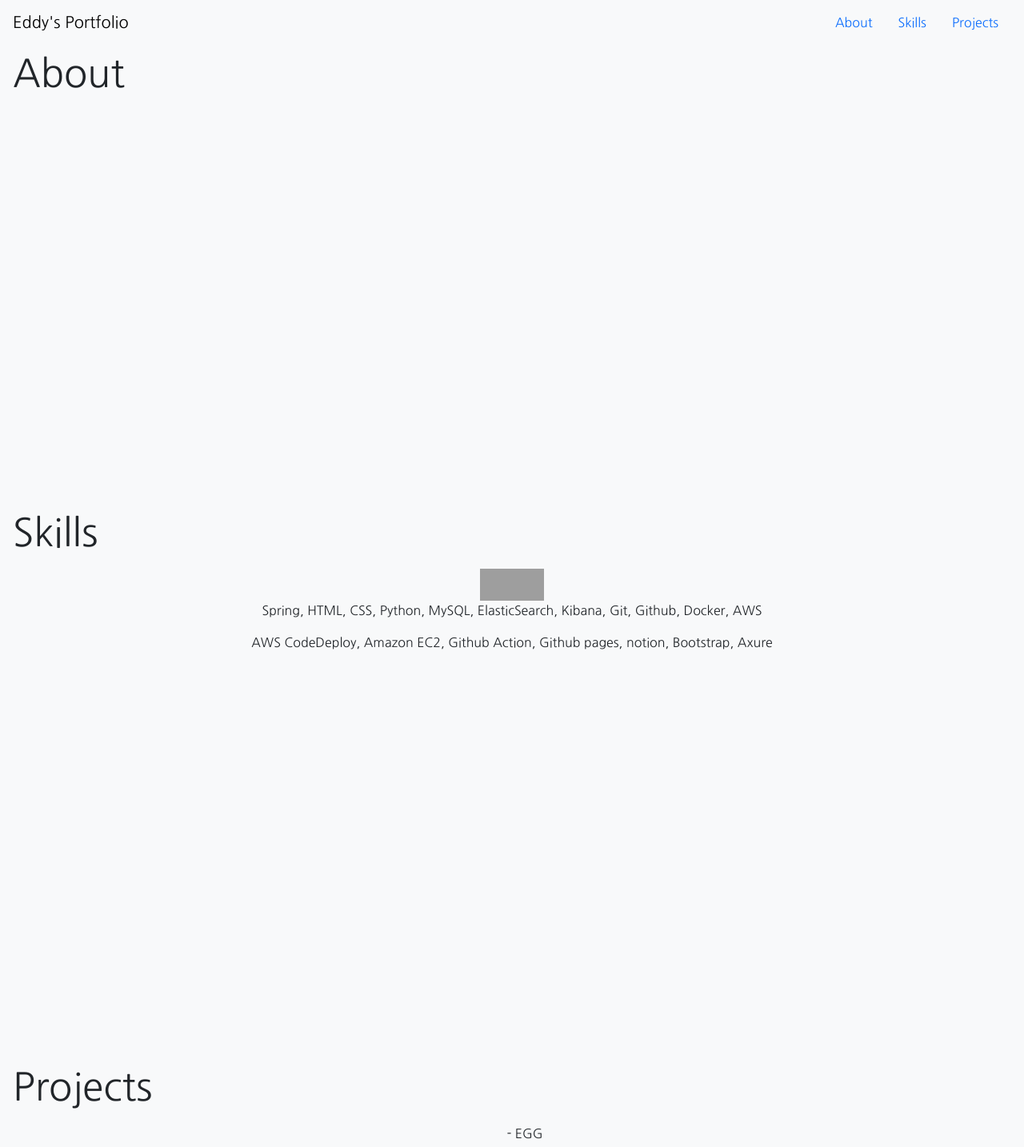
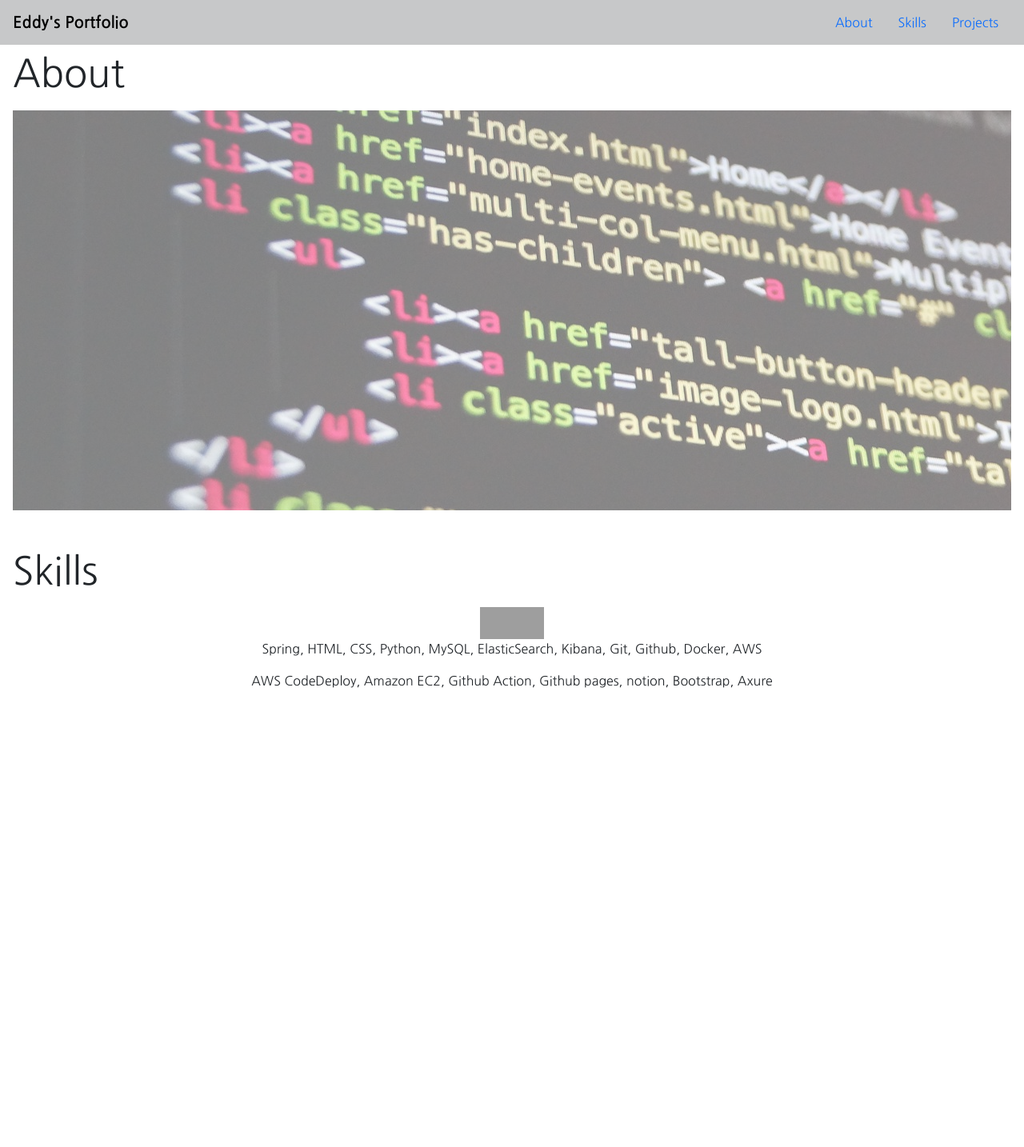
Before and after one commit to eeeeeddy/Portfolio, a React (Create React App) app: page / in a window 1280 px wide. Shown: the top 1434 px of the page at 80% size. Built offline with nearby package versions, Linux system fonts and the light colour scheme; grey boxes are pictures that could not be loaded.

Commit message:
페이지 수정

```diff
--- a/public/index.html
+++ b/public/index.html
@@ -1,20 +1,18 @@
 <!DOCTYPE html>
 <html lang="en">
+
 <head>
     <meta charset="utf-8" />
     <link rel="icon" href="%PUBLIC_URL%/favicon.ico" />
     <meta name="viewport" content="width=device-width, initial-scale=1" />
     <meta name="theme-color" content="#000000" />
-    <meta
-      name="description"
-      content="Web site created using create-react-app"
-    />
+    <meta name="description" content="Web site created using create-react-app" />
     <link rel="apple-touch-icon" href="%PUBLIC_URL%/Eddy.png" />
     <!--
         manifest.json provides metadata used when your web app is installed on a
         user's mobile device or desktop. See https://developers.google.com/web/fundamentals/web-app-manifest/
     -->
-    <link rel="manifest" href="%PUBLIC_URL%/manifest.json" />
+    <link rel="/manifest" href="%PUBLIC_URL%/manifest.json" />
     <!--
         Notice the use of %PUBLIC_URL% in the tags above.
         It will be replaced with the URL of the `public` folder during the build.
@@ -26,6 +24,7 @@
     -->
     <title>Eddy's Portfolio</title>
 </head>
+
 <body>
     <noscript>You need to enable JavaScript to run this app.</noscript>
     <div id="root"></div>
@@ -40,4 +39,5 @@
         To create a production bundle, use `npm run build` or `yarn build`.
     -->
 </body>
+
 </html>
--- a/src/pages/About.js
+++ b/src/pages/About.js
@@ -1,11 +1,12 @@
 import React from 'react';
+import '../css/About.css';
 
 function About() {
     return (
-        <div id="About" className='About'>
+        <div id="About" className='mb-5'>
             <p className='display-5 text-start'>About</p>
 
-            <div className="img" style={{height:"500px"}}></div>
+            <div className="img" style={{height:"500px", opacity:"50%"}}></div>
         </div>
     );
 }
--- a/src/pages/App.js
+++ b/src/pages/App.js
@@ -1,6 +1,9 @@
 import { BrowserRouter, Route, Routes } from 'react-router-dom';
 import '../css/App.css';
 import Main from './Main';
+import About from './About';
+import Projects from './Projects';
+import Skills from './Skills';
 
 function App() {
     return (
@@ -8,6 +11,9 @@ function App() {
             <div className="App">
                 <Routes>
                     <Route path="/" element={<Main />} />
+                    <Route path="/About" element={<About />} />
+                    <Route path="/Projects" element={<Projects />} />
+                    <Route path="/Skills" element={<Skills />} />
                 </Routes>
             </div>
         </BrowserRouter>
--- a/src/pages/Main.js
+++ b/src/pages/Main.js
@@ -7,11 +7,11 @@ import Projects from './Projects';
 
 function Main() {
     return (
-        <div style={{ fontFamily: 'Nanum Gothic' }}>
+        <div className='' style={{ fontFamily: 'Nanum Gothic' }}>
             <div className='Navbar'>
                 <Navbar />
             </div>
-            <div className="scrollspy-example bg-body-tertiary p-3 rounded-2 mt-5" data-bs-spy="scroll" data-bs-target="#navbar-example2" data-bs-root-margin="0px 0px -40%" data-bs-smooth-scroll="true" tabindex="0">
+            <div className="scrollspy-example bg-white p-3 rounded-2 mt-5" data-bs-spy="scroll" data-bs-target="#navbar-example2" data-bs-root-margin="0px 0px -40%" data-bs-smooth-scroll="true" tabIndex={0}>
 
                 {/* About */}
                 <About />
--- a/src/pages/Skills.js
+++ b/src/pages/Skills.js
@@ -2,7 +2,7 @@ import React from 'react';
 
 function Skills() {
     return (
-        <div id="Skills">
+        <div id="Skills" className='mt-3 mb-5'>
             <p className='display-5 text-start'>Skills</p>
             {/* <img src="" width="40" height="40"/> */}
             <img src="https://www.vectorlogo.zone/logos/reactjs/reactjs-ar21.svg" alt="React" width="80" height="40"/>
--- a/src/pages/navbar.js
+++ b/src/pages/navbar.js
@@ -1,10 +1,11 @@
 import React from 'react';
+import '../css/navbar.css';
 
 function navbar() {
     return (
         <div>
-            <nav id="navbar-example2" className="navbar bg-body-tertiary px-3 mb-3">
-                <a className="navbar-brand" href="/">Eddy's Portfolio</a>
+            <nav id="navbar-example2" className="navbar bg-dark bg-opacity-25 px-3 mb-3">
+                <a className="navbar-brand" href="/"><strong>Eddy's Portfolio</strong></a>
                 <ul className="nav nav-pills">
                     <li className="nav-item">
                         <a className="nav-link" href="#About">About</a>
```
Also changed, not shown: src/css/About.css (line endings or trailing spaces), src/css/navbar.css (added), 1 other file (tests, documents, lock files or other folders). Lines whose indentation alone changed are shown as unchanged.
